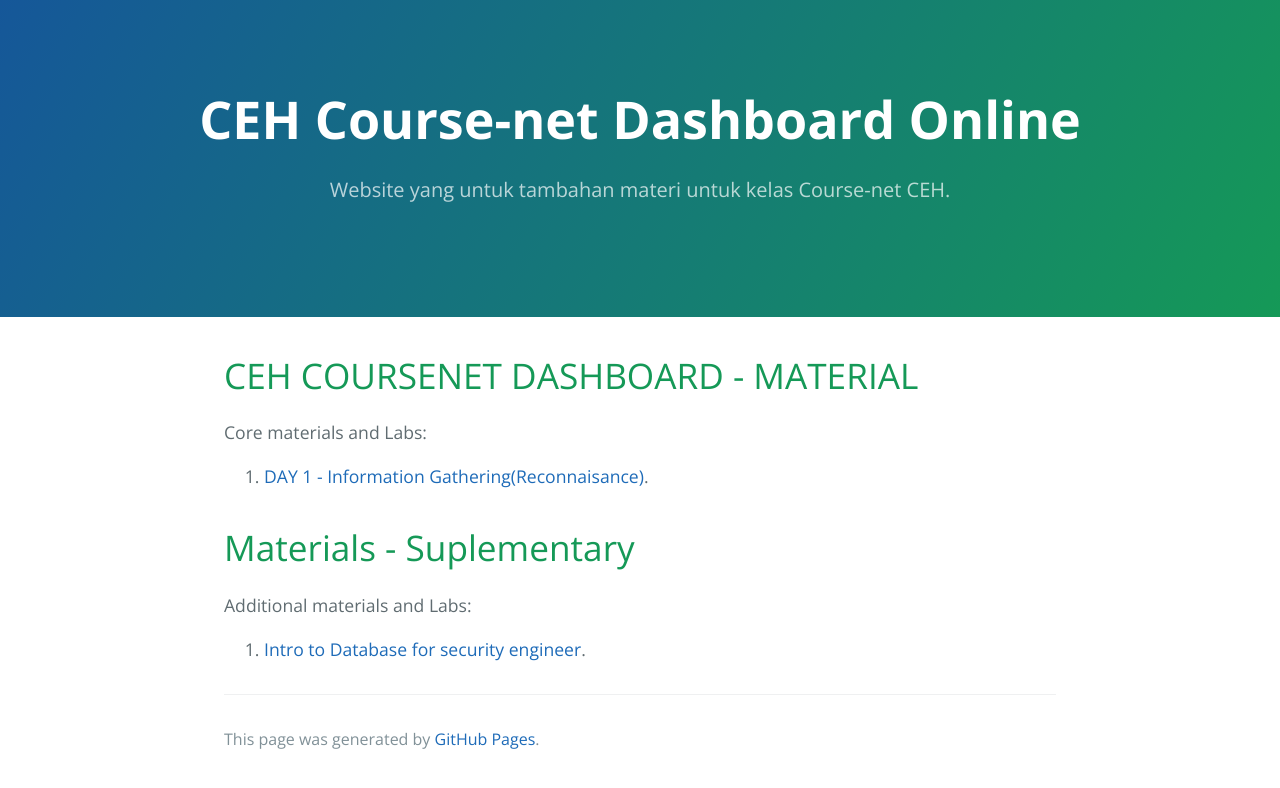
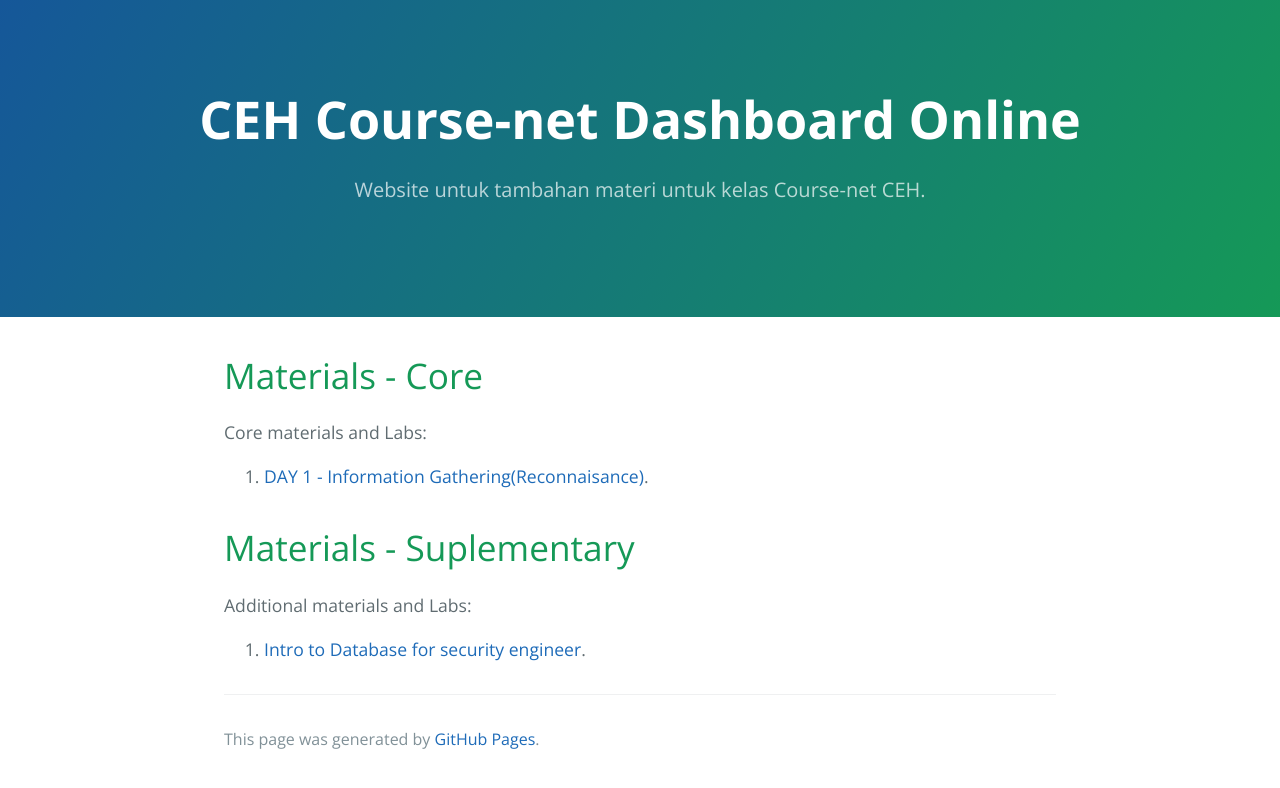
Before and after one commit to just-a-confused-seal/ethical-hacking-dashboard, a Jekyll site: the page built from index.md, in a window 1280 px wide. Shown: the top 788 px of the page. Built offline with Jekyll 4.4.1, drawn with Linux system fonts in a browser that asks for light colours.

Commit message:
fix typo for title and header. fix picture in dns.md

```diff
--- a/_config.yml
+++ b/_config.yml
@@ -1,5 +1,5 @@
 title: CEH Course-net Dashboard Online
-description: Website yang untuk tambahan materi untuk kelas Course-net CEH.
+description: Website untuk tambahan materi untuk kelas Course-net CEH.
 show_downloads: false
 google_analytics:
 theme: jekyll-theme-cayman
--- a/index.md
+++ b/index.md
@@ -2,7 +2,7 @@
 layout: default
 ---
 
-# CEH COURSENET DASHBOARD - MATERIAL
+# Materials - Core
 
 Core materials and Labs:
 
```
Also changed, not shown: recon/dns.md (+1 -1 lines), recon/pic/subdomain.webp (renamed from assets/subdomain.webp), 8 other files.
